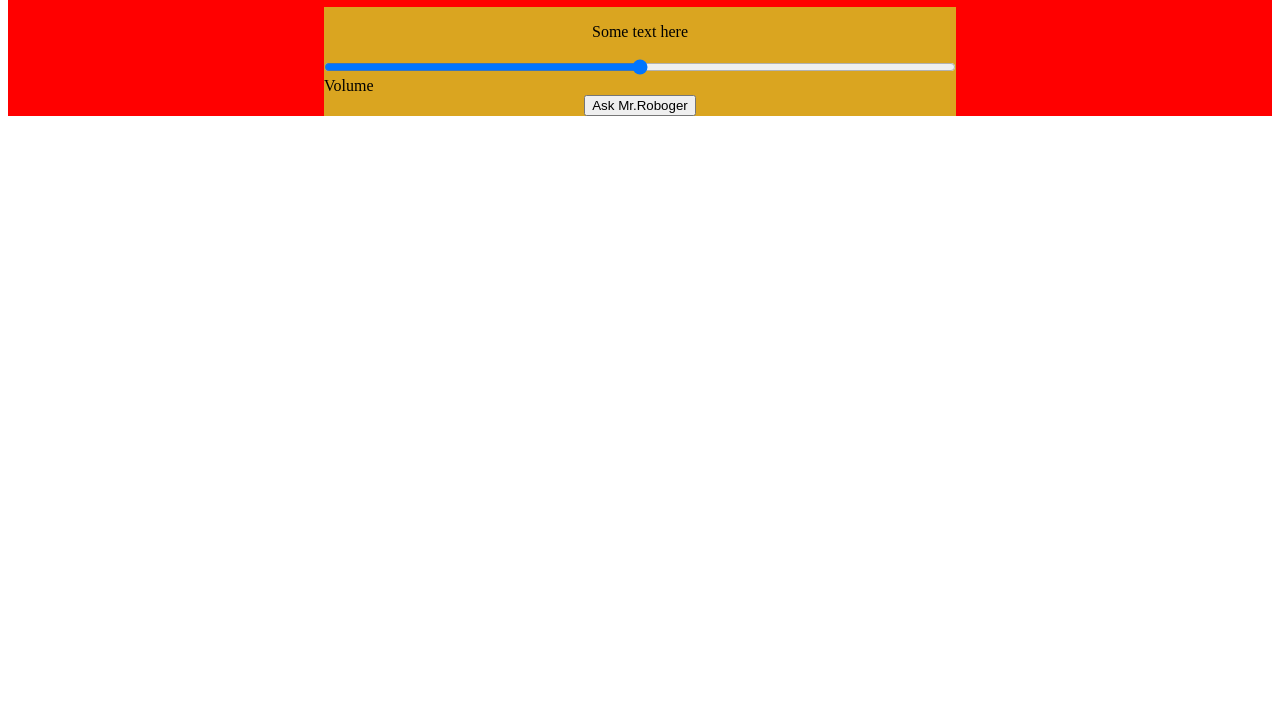
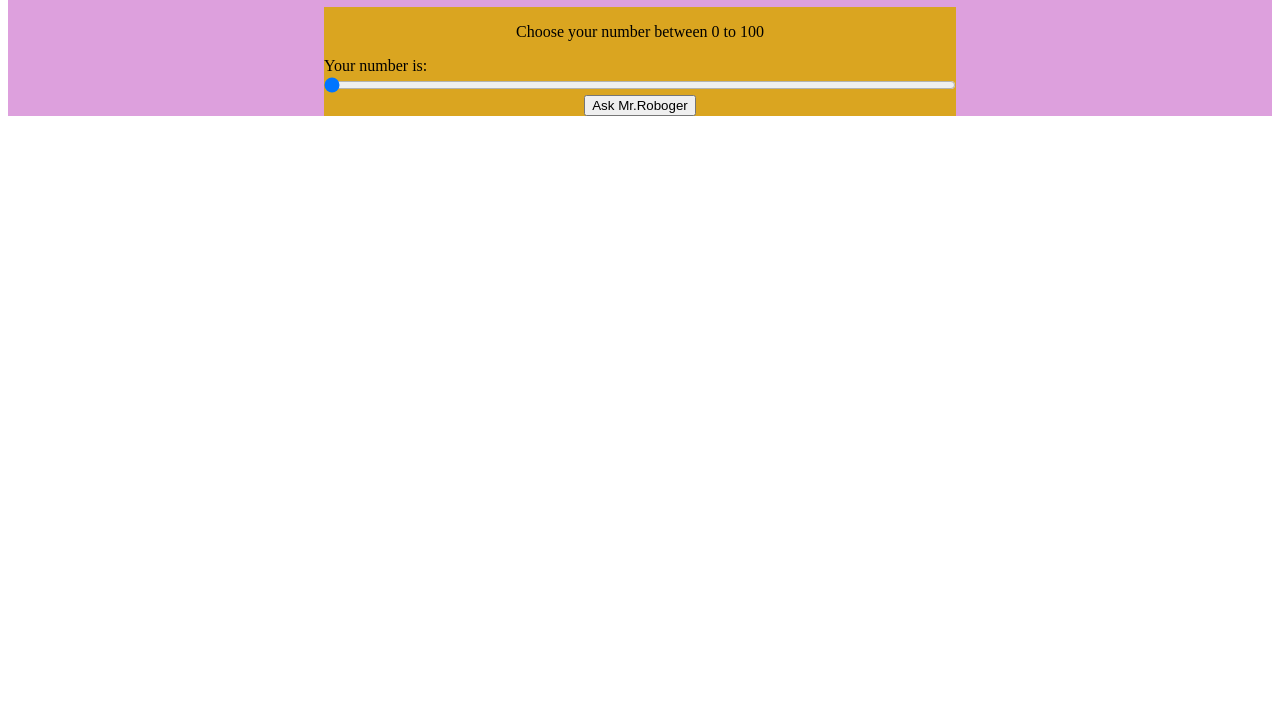
Before and after one commit to onurkaymak/mr-roboger, a plain HTML site: page index.html in a window 1280 px wide. Shown: the part 81-800 px from the top of the page. Drawn offline with Linux system fonts and the light colour scheme.

Commit message:
Add event listener for window load and select HTML inputs

```diff
--- a/css/styles.css
+++ b/css/styles.css
@@ -2,7 +2,7 @@
   display: flex;
   flex-direction: column;
   align-items: center;
-  background-color: red;
+  background-color: plum;
 }
 
 .form {
--- a/index.html
+++ b/index.html
@@ -11,16 +11,19 @@
     <div class="container-main">
       <h1>Mr. Roboger's Neighborhood</h1>
       <form class="form">
-        <p class="form-text">Some text here</p>
+        <p class="form-text">Choose your number between 0 to 100</p>
+
+        <label for="volume" id="input-label">Your number is: </label>
         <input
           type="range"
           id="volume"
           name="volume"
           min="0"
           max="50"
+          value="0"
           class="form-input"
         />
-        <label for="volume">Volume</label>
+
         <button type="submit" class="form-btn">Ask Mr.Roboger</button>
       </form>
     </div>
--- a/js/scripts.js
+++ b/js/scripts.js
@@ -35,6 +35,8 @@ askMrRoboger(40);
 // UI Logic
 
 window.addEventListener("load", function () {
-    const form = document.getElementsByClassName('form');
-    console.log(form)
+    const formInput = document.getElementsByClassName('form-input')[0].value;
+    const formInputLabel = document.getElementById('input-label').textContent;
+    console.log(formInput);
+
 });
```
